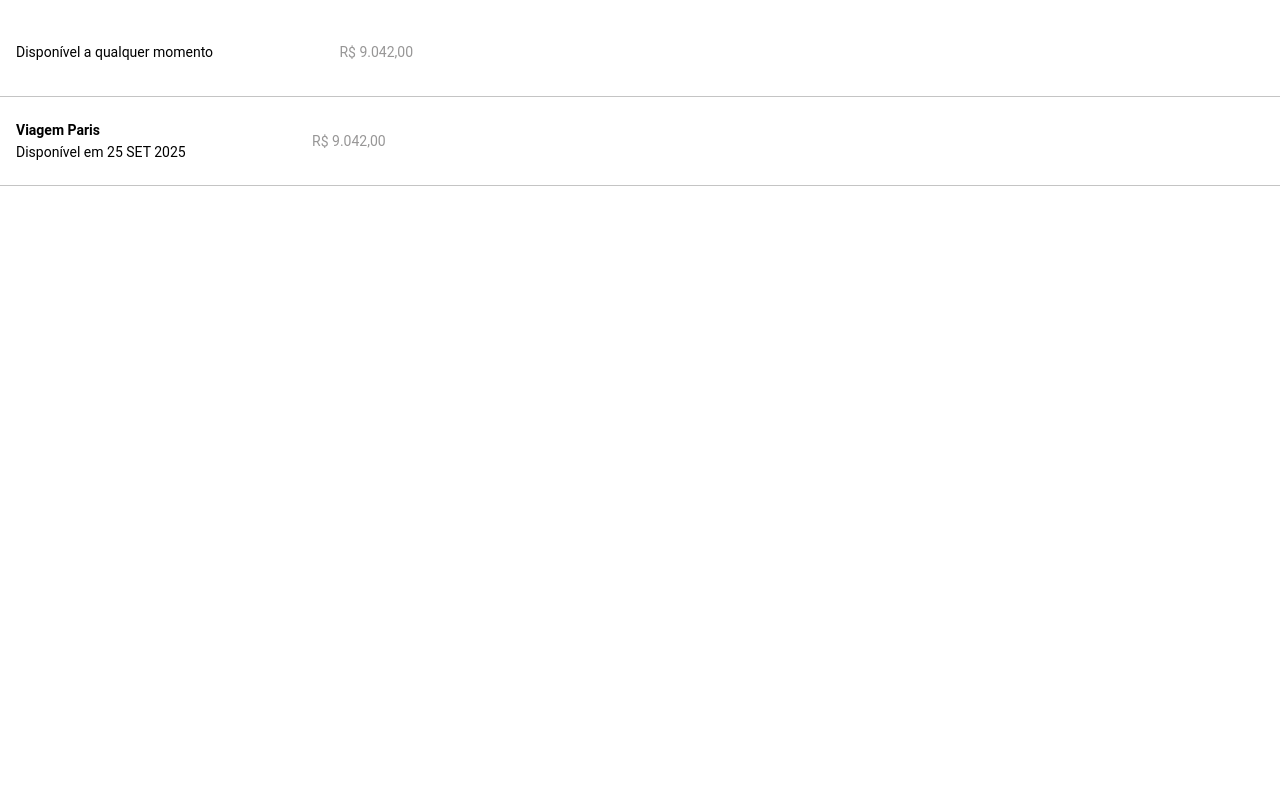
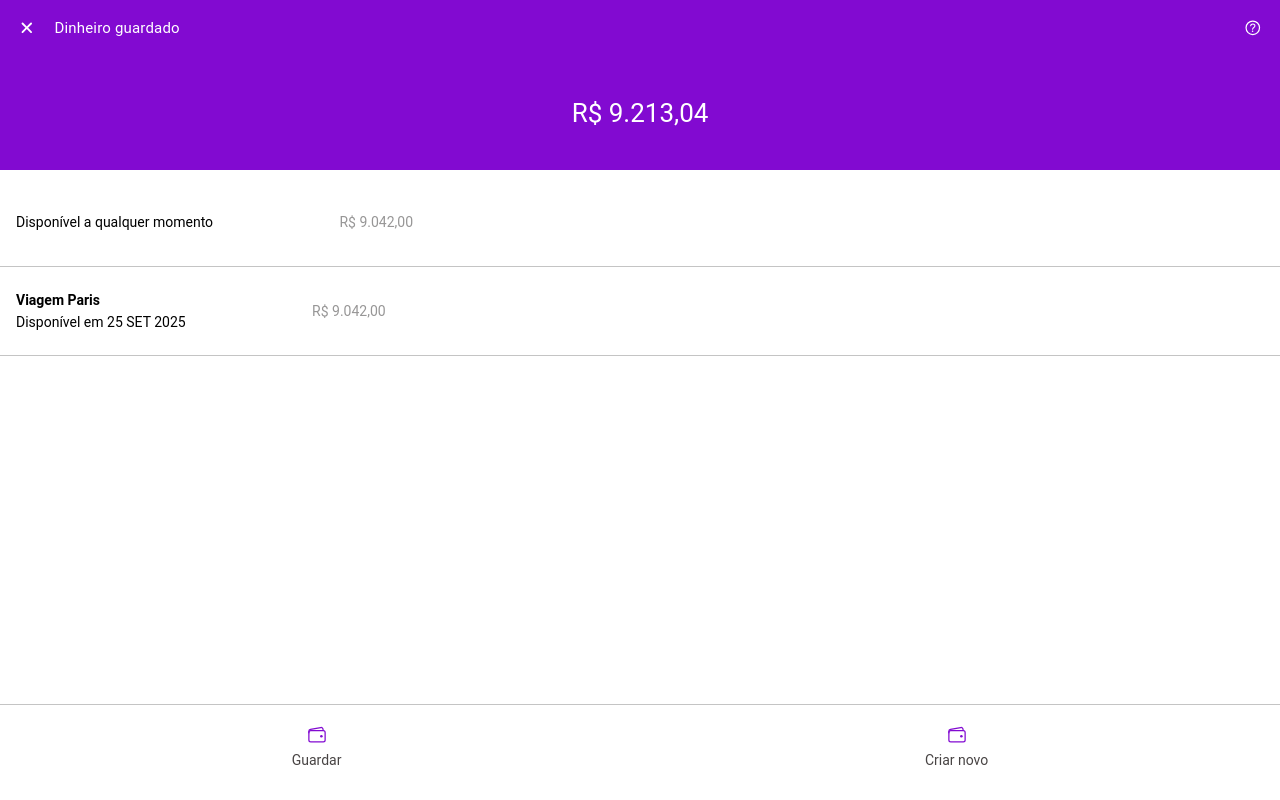
Before and after one commit to evelew/fiap-nubank-client, a React (Create React App) app: page / in a window 1280 px wide. Built offline with nearby package versions, Linux system fonts and the light colour scheme.

Commit message:
Add footer inside accounts page

```diff
--- a/src/components/Home/Accounts/styles.scss
+++ b/src/components/Home/Accounts/styles.scss
@@ -1,4 +1,5 @@
 .home__accounts {
+  min-height: calc(100vh - 183px - 83px);
   .home__accounts-item {
     --border-width: 0;
     border-bottom: 1px solid #c4c4c4;
--- /dev/null
+++ b/src/components/Home/Footer/index.tsx
@@ -0,0 +1,21 @@
+import { IonIcon } from "@ionic/react";
+import { walletOutline } from "ionicons/icons";
+
+import "./styles.scss";
+
+const Accounts: React.FC = () => {
+  return (
+    <footer className="home__footer">
+      <button>
+        <IonIcon icon={walletOutline} />
+        <span>Guardar</span>
+      </button>
+      <button>
+        <IonIcon icon={walletOutline} />
+        <span>Criar novo</span>
+      </button>
+    </footer>
+  );
+};
+
+export default Accounts;
--- /dev/null
+++ b/src/components/Home/Footer/styles.scss
@@ -0,0 +1,26 @@
+.home__footer {
+  border-top: 1px solid #c4c4c4;
+  display: flex;
+  justify-content: space-around;
+  padding: 16px 0;
+
+  button {
+    align-items: center;
+    background-color: transparent;
+    display: flex;
+    flex-flow: column;
+    font-size: 14px;
+    padding: 4px 18px;
+
+    ion-icon {
+      color: #820ad1;
+      height: 20px;
+      width: 24px;
+    }
+
+    span {
+      color: #484444;
+      margin-top: 8px;
+    }
+  }
+}
--- a/src/components/Home/Top/index.tsx
+++ b/src/components/Home/Top/index.tsx
@@ -12,7 +12,7 @@ import "./styles.scss";
 const HomeTop: React.FC = () => {
   return (
     <div className="home__top">
-      <IonHeader collapse="condense" className="home__top-header ion-no-border">
+      <IonHeader className="home__top-header ion-no-border">
         <IonToolbar color="primary">
           <IonButton slot="start" fill="clear">
             <IonIcon icon={close} color="secondary"></IonIcon>
--- a/src/pages/Home.tsx
+++ b/src/pages/Home.tsx
@@ -2,6 +2,7 @@ import { IonContent, IonPage } from "@ionic/react";
 
 import Top from "../components/Home/Top";
 import Accounts from "../components/Home/Accounts";
+import Footer from "../components/Home/Footer";
 
 const Home: React.FC = () => {
   return (
@@ -9,6 +10,7 @@ const Home: React.FC = () => {
       <IonContent fullscreen>
         <Top />
         <Accounts />
+        <Footer />
       </IonContent>
     </IonPage>
   );
```
Also changed, not shown: public/assets/icon/pig.svg (added).
